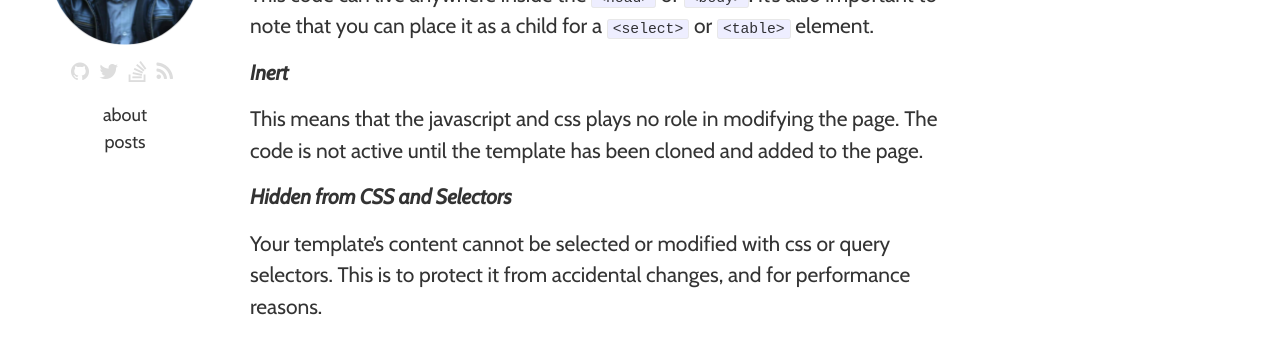
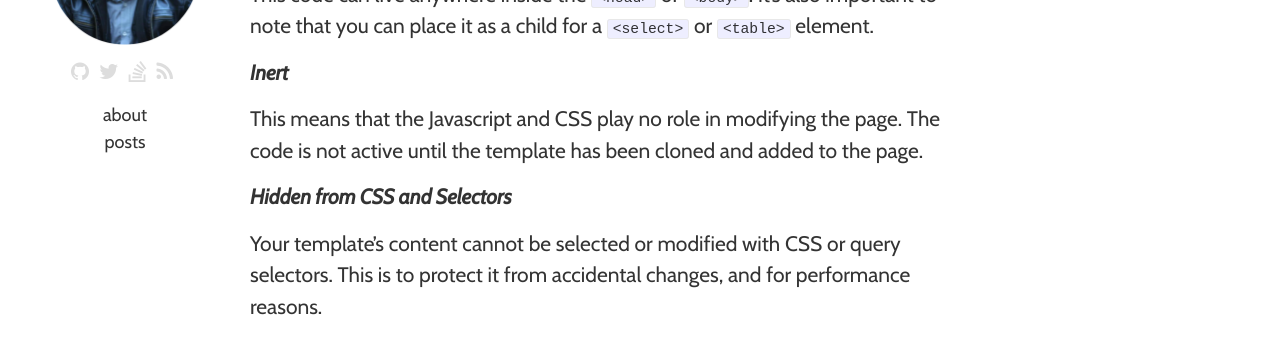
Before and after one commit to csengineer13/dannyrb.com, a Jekyll site: the page built from _posts/2015-11-05-the-template-tag-a-refresher.markdown, in a window 1280 px wide and 900 px high, scrolled down 1634 px. Shown: the part 154-500 px from the top of the window. Built offline with Jekyll 4.4.1, drawn with Linux system fonts in a browser that asks for light colours; nearby versions of some CDN libraries; comment, search, counter and statistics services are not loaded; part of the change alters nothing that is shown; some of the changed text lies outside the part shown.

Commit message:
Formatting and spell check

```diff
--- a/_posts/2015-11-05-the-template-tag-a-refresher.markdown
+++ b/_posts/2015-11-05-the-template-tag-a-refresher.markdown
@@ -11,7 +11,7 @@ googleimg: 		"http://dannyrb.com/assets/the-template-tag-a-refresher/fb-final-jp
 twitterimg: 	"http://dannyrb.com/assets/the-template-tag-a-refresher/twitter-final-jpg.jpg"
 ---
 
-The `<template>` specification was [introduced in 2011](https://fronteers.nl/congres/2011/sessions/web-components-and-model-driven-views-alex-russell), along with the other three specs that make up WebComponents. Since then, `<template>` has become a part of the [W3C Living Document](http://www.w3.org/TR/html5/scripting-1.html#the-template-element), and has full support in Chrome, Firefox, Opera, Safari, and Android. To boot, Edge has just announced [upcomming support](https://dev.modern.ie/platform/status/templateelement/).
+The `<template>` specification was [introduced in 2011](https://fronteers.nl/congres/2011/sessions/web-components-and-model-driven-views-alex-russell), along with the other three specs that make up WebComponents. Since then, `<template>` has become a part of the [W3C Living Document](http://www.w3.org/TR/html5/scripting-1.html#the-template-element), and has full support in Chrome, Firefox, Opera, Safari, and Android. To boot, Edge has just announced [upcoming support](https://dev.modern.ie/platform/status/templateelement/).
 
 In light of that announcement, let's refresh (:
 
@@ -70,11 +70,11 @@ This code can live anywhere inside the `<head>` or `<body>`. It's also important
 
 **_Inert_**
 
-This means that the javascript and css plays no role in modifying the page. The code is not active until the template has been cloned and added to the page.
+This means that the Javascript and CSS play no role in modifying the page. The code is not active until the template has been cloned and added to the page.
 
 **_Hidden from CSS and Selectors_**
 
-Your template's content cannot be selected or modified with css or query selectors. This is to protect it from accidental changes, and for performance reasons.
+Your template's content cannot be selected or modified with CSS or query selectors. This is to protect it from accidental changes, and for performance reasons.
 
 ####But.. How do we use our template?
 
@@ -161,26 +161,26 @@ Please Note:
 // ADD ROW
 function addRow()
 {
-	// Grab our template
-	var t = document.querySelector('template#table-row').content;
+    // Grab our template
+    var t = document.querySelector('template#table-row').content;
 
-	// Optional -- Modify template
-	var form = document.querySelector('#data-binding-form');
+    // Optional -- Modify template
+    var form = document.querySelector('#data-binding-form');
 
-	var age = form.querySelector("#age-field").value;
-	//var age = $("#data-binding-form #age-field"); // Equiv
-	var name = form.querySelector("#name-field").value;
-	var gender = form.querySelector("#gender-field").value;
+    var age = form.querySelector("#age-field").value;
+    //var age = $("#data-binding-form #age-field"); // Equiv
+    var name = form.querySelector("#name-field").value;
+    var gender = form.querySelector("#gender-field").value;
 
-	t.querySelectorAll("td:first-child")[0].innerHTML = name;
-	t.querySelectorAll("td:nth-child(2)")[0].innerHTML = age;
-	t.querySelectorAll("td:last-child")[0].innerHTML = gender;
+    t.querySelectorAll("td:first-child")[0].innerHTML = name;
+    t.querySelectorAll("td:nth-child(2)")[0].innerHTML = age;
+    t.querySelectorAll("td:last-child")[0].innerHTML = gender;
 
-	// Clone/activate template & add to page
-	var clone = document.importNode(t, true);
-	$("#persons-table tr:last").after(clone);
+    // Clone/activate template & add to page
+    var clone = document.importNode(t, true);
+    $("#persons-table tr:last").after(clone);
 
-	return false; // Stop submit event from bubbling up
+    return false; // Stop submit event from bubbling up
 }
 {% endhighlight %}
 
@@ -202,20 +202,22 @@ You get the idea. Not super intuitive, but it works. This is likely where we'll
 
 Until we get full cross-browser support, it's fairly safe to rely on Polyfills for `<template>` as they're simple and performant. Here are some examples of polyfill use:
 
-- [WebComponents.js](https://github.com/webcomponents/webcomponentsjs) (Google Backed)
+- [WebComponents.js](https://github.com/webcomponents/webcomponentsjs) (Google-Backed)
 - [Polyfill To Add IE Support](http://stackoverflow.com/questions/16055275/html-templates-javascript-polyfills)
+- [Example Polyfill Use](http://jsfiddle.net/brianblakely/h3EmY/) (IE6/7 Support)
 
-Even so, unless your target browser support is IE11+, you probably shouldn't be using `<template>` in production.
+Even so, unless your target browser support is IE11+, you probably shouldn't be using `<template>` in production. If anyone has any sources that show otherwise, please let me know! (:
 
-##What Next?
+##Next Steps?
 
 Templates lay the groundwork for the real meat and potatoes of [WebComponents](http://webcomponents.org/). To fully leverage their power, you may want to check out:
 
 - [Continuing your education on the `<template>` tag](http://www.html5rocks.com/en/tutorials/webcomponents/template/)
+- [Annnddd some more education](http://blog.teamtreehouse.com/creating-reusable-markup-with-the-html-template-element)
 - Learning about [Custom Elements](http://www.html5rocks.com/en/tutorials/webcomponents/customelements/) (_hint_ they use templates)
 - Learn more about [polyfills](https://remysharp.com/2010/10/08/what-is-a-polyfill)
 
-###Resourcess
+###Resources
 
 - This article in Markdown format [on GitHub](https://github.com/csengineer13/dannyrb.com/blob/master/_posts/2015-11-05-the-template-tag-a-refresher.markdown)
 - "Simple Template" [Example on GitHub](https://github.com/lug-io/WebComponents-Examples/blob/master/templates/simple/index.html)
```
